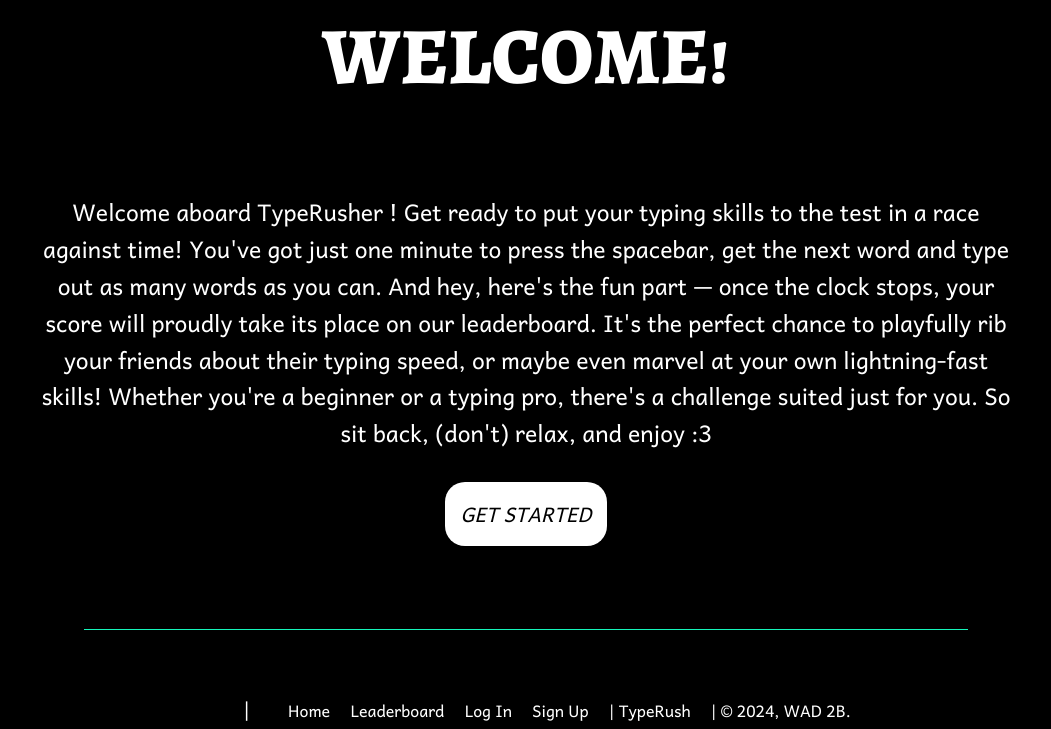
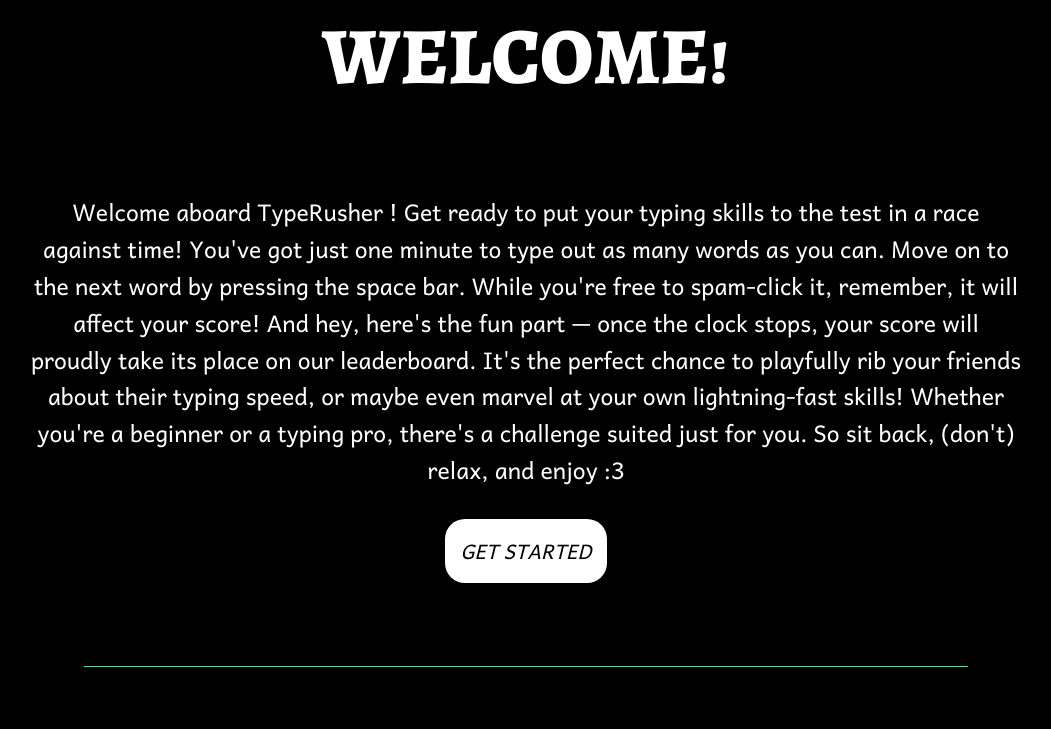
Before and after one commit to TheCalebHenshaw/TypeRush, a Django app: page / in a window 1280 px wide. Shown: the part 920-1649 px from the top of the page, without its empty margins (114-1165 px from the left). Run offline with Django 3.2, Linux system fonts and the light colour scheme.

Commit message:
better instructions

```diff
--- a/templates/typerush/home.html
+++ b/templates/typerush/home.html
@@ -19,7 +19,8 @@
     <div class ="instructions" style="font-size: 23px;">
         Welcome aboard TypeRusher !
         Get ready to put your typing skills to the test in a race against time!
-        You've got just one minute to press the spacebar, get the next word and type out as many words as you can.
+        You've got just one minute to type out as many words as you can. Move on to the next word by
+        pressing the space bar. While you're free to spam-click it, remember, it will affect your score!
         And hey, here's the fun part — once the clock stops,
         your score will proudly take its place on our leaderboard.
         It's the perfect chance to playfully rib your friends about their typing speed,
```
